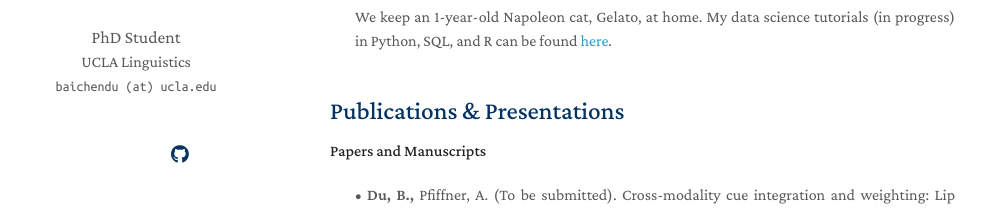
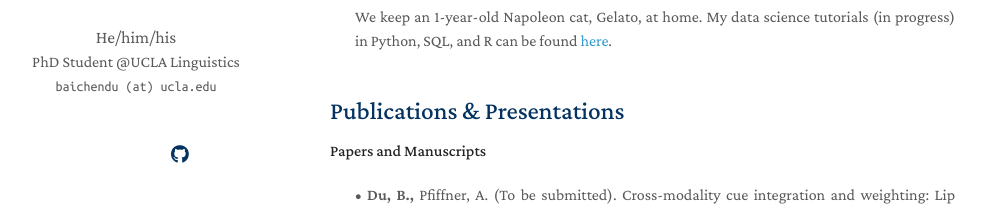
Before and after one commit to baichen-du/baichen-du.github.io, a Jekyll site: the page built from index.md, in a window 1280 px wide. Shown: the part 272-483 px from the top of the page, without its empty margins (140-1126 px from the left). Built offline with Jekyll 4.4.1, drawn with Linux system fonts in a browser that asks for light colours; a style sheet for code colours, icons or effects is not loaded; our own code applies the rules of GitHub Pages for plain Markdown files.

Commit message:
Update _config.yml

```diff
--- a/_config.yml
+++ b/_config.yml
@@ -1,7 +1,7 @@
 # Basic Information
 title: Baichen Du
-position: PhD Student
-affiliation: UCLA Linguistics
+position: He/him/his
+affiliation: PhD Student @UCLA Linguistics
 email: baichendu (at) ucla.edu
 
 # Search Engine Optimization (SEO)
```
